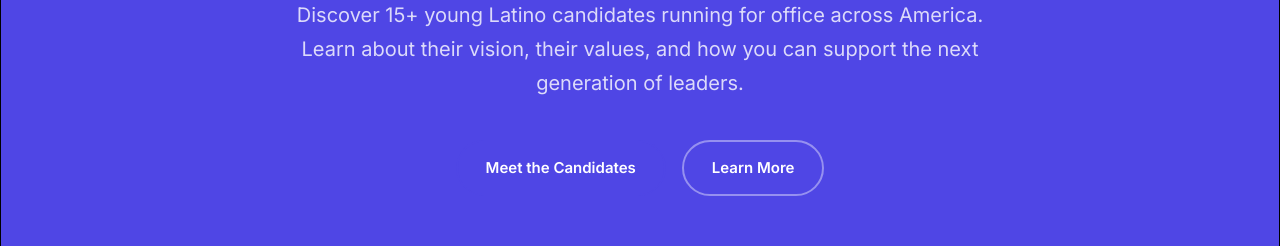
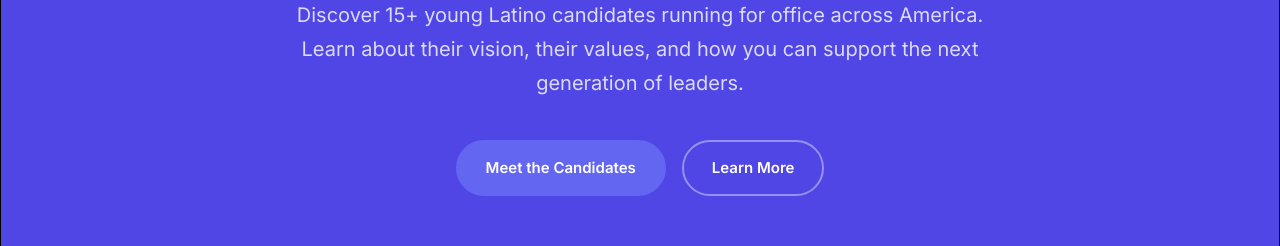
Before and after one commit to paulberesuita/immigrant-candidates-2026, a website: page index.html in a window 1280 px wide. Shown: the part 385-631 px from the top of the page. Drawn offline with Linux system fonts and the light colour scheme; no server answers.

```diff
--- a/styles.css
+++ b/styles.css
@@ -146,9 +146,9 @@
 }
 
 .btn-primary {
-    background: var(--primary);
-    color: var(--white);
-    border-color: var(--primary);
+    background-color: rgba(99, 102, 241, 1);
+    color: var(--white);
+    border-color: rgba(99, 102, 241, 1);
 }
 
 .btn-primary:hover {
```
